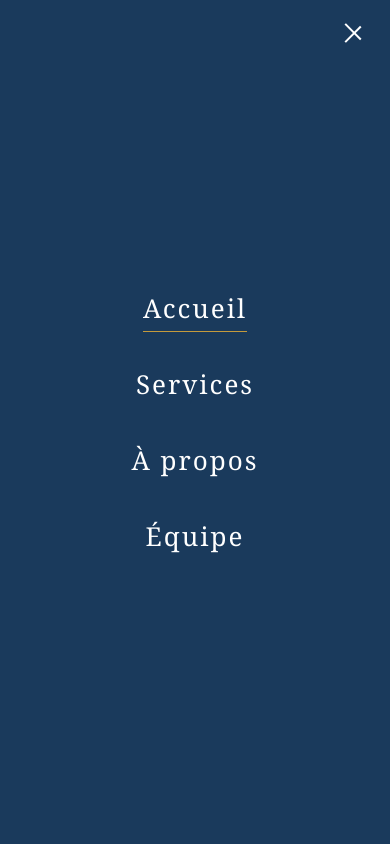
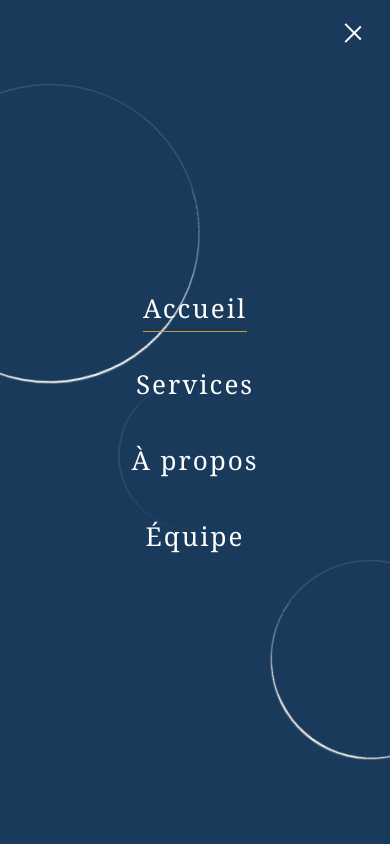
Before and after one commit to jlacroze/palto, a React (Vite) app: page / in a window 390 px wide. Both pictures are taken after a click on the button 353 px from the left and 33 px from the top of the page. Shown: the top 844 px of the page. Built offline with nearby package versions, Linux system fonts and the light colour scheme.

Commit message:
add circle

```diff
--- a/src/components/Navbar/Navbar.jsx
+++ b/src/components/Navbar/Navbar.jsx
@@ -29,7 +29,7 @@ export default function Navbar() {
     return () => window.removeEventListener("scroll", handleScroll);
   }, []);
 
-  // ACTIVE SECTION
+  // active section (scroll spy FIXED)
   useEffect(() => {
     const sections = document.querySelectorAll("section");
 
@@ -42,7 +42,7 @@ useEffect(() => {
         });
       },
       {
-      threshold: 0.5, // 🔥 important
+        rootMargin: "-40% 0px -40% 0px",
       }
     );
 
@@ -84,15 +84,22 @@ useEffect(() => {
         </button>
       </div>
 
-      {/* Mobile */}
+      {/* Mobile menu */}
       <div className={`${styles.mobileMenu} ${isOpen ? styles.show : ""}`}>
+
+        {/* cercles */}
+        <div className={`${styles.circle} ${styles.circle1}`}></div>
+        <div className={`${styles.circle} ${styles.circle2}`}></div>
+        <div className={`${styles.circle} ${styles.circle3}`}></div>
+
         <div className={styles.menuContent}>
-          {navLinks.map((link) => (
+          {navLinks.map((link, index) => (
             <a
               key={link.id}
               href={`#${link.id}`}
               onClick={closeMenu}
               className={active === link.id ? styles.active : ""}
+              style={{ animationDelay: `${index * 0.1}s` }}
             >
               {link.label}
             </a>
--- a/src/components/Navbar/Navbar.module.css
+++ b/src/components/Navbar/Navbar.module.css
@@ -47,7 +47,6 @@
   transition: all 0.3s ease;
 }
 
-/* animation croix */
 .open span:nth-child(1) {
   transform: rotate(45deg) translate(4px, 4px);
 }
@@ -60,7 +59,7 @@
   transform: rotate(-45deg) translate(4px, -4px);
 }
 
-/* ===== LINKS DESKTOP ===== */
+/* ===== DESKTOP LINKS ===== */
 
 .links {
   display: none;
@@ -91,6 +90,11 @@
   width: 100%;
 }
 
+/* active */
+.active::after {
+  width: 100% !important;
+}
+
 /* ===== MOBILE MENU ===== */
 
 .mobileMenu {
@@ -111,6 +115,7 @@
   transition: transform 0.5s ease, opacity 0.4s ease;
 
   overflow: hidden;
+  z-index: 150;
 }
 
 .mobileMenu.show {
@@ -157,7 +162,12 @@
   width: 100%;
 }
 
-/* animation liens */
+/* active */
+.menuContent a.active::after {
+  width: 100%;
+}
+
+/* animation links */
 @keyframes fadeInUp {
   to {
     opacity: 1;
@@ -172,7 +182,7 @@
   border-radius: 50%;
   border: 1px solid rgba(247, 244, 238, 0.2);
   animation: rotateCircle linear infinite;
-  z-index: 0;
+  z-index: 1;
 }
 
 .circle::before {
@@ -213,12 +223,8 @@
 
 /* rotation */
 @keyframes rotateCircle {
-  from {
-    transform: rotate(0deg);
-  }
-  to {
-    transform: rotate(360deg);
-  }
+  from { transform: rotate(0deg); }
+  to { transform: rotate(360deg); }
 }
 
 /* ===== DESKTOP ===== */
@@ -242,6 +248,3 @@
     gap: 30px;
   }
 }
-.active::after {
-  width: 100% !important;
-}
```
Lines whose indentation alone changed are shown as unchanged.
